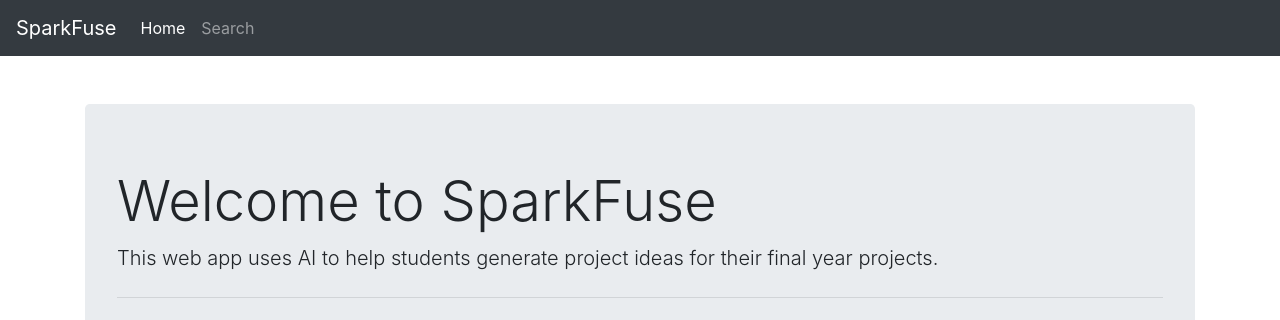
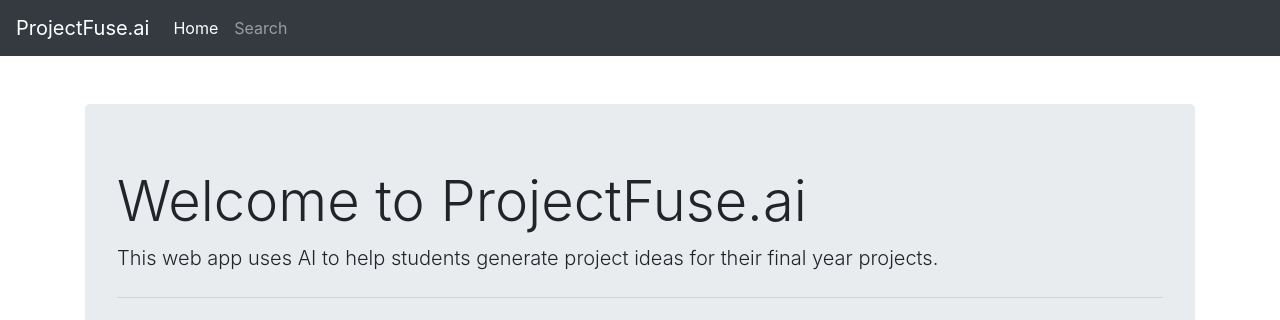
Before and after one commit to murainah/ProjectFuse.ai, a Flask app: page / in a window 1280 px wide. Shown: the top 320 px of the page. Run offline with Flask 3, Linux system fonts and the light colour scheme; some libraries are stand-ins or nearby versions.

Commit message:
Update index.html

```diff
--- a/templates/index.html
+++ b/templates/index.html
@@ -4,13 +4,13 @@
     <meta charset="UTF-8">
     <meta name="viewport" content="width=device-width, initial-scale=1.0">
     <meta http-equiv="X-UA-Compatible" content="ie=edge">
-    <title>Final Year Project Idea Generator</title>
+    <title>AI Powered Final Year Project Idea Generator</title>
     <!-- Bootstrap CSS -->
     <link rel="stylesheet" href="https://maxcdn.bootstrapcdn.com/bootstrap/4.0.0/css/bootstrap.min.css" integrity="sha384-Gn5384xqQ1aoWXA+058RXPxPg6fy4IWvTNh0E263XmFcJlSAwiGgFAW/dAiS6JXm" crossorigin="anonymous">
 </head>
 <body>
     <nav class="navbar navbar-expand-lg navbar-dark bg-dark">
-        <a class="navbar-brand" href="#">SparkFuse</a>
+        <a class="navbar-brand" href="#">ProjectFuse.ai</a>
         <button class="navbar-toggler" type="button" data-toggle="collapse" data-target="#navbarNav" aria-controls="navbarNav" aria-expanded="false" aria-label="Toggle navigation">
             <span class="navbar-toggler-icon"></span>
         </button>
@@ -27,7 +27,7 @@
     </nav>
     <div class="container mt-5">
         <div class="jumbotron">
-            <h1 class="display-4">Welcome to SparkFuse</h1>
+            <h1 class="display-4">Welcome to ProjectFuse.ai</h1>
             <p class="lead">This web app uses AI to help students generate project ideas for  their final year projects.</p>
             <hr class="my-4">
             <div class="row">
```
